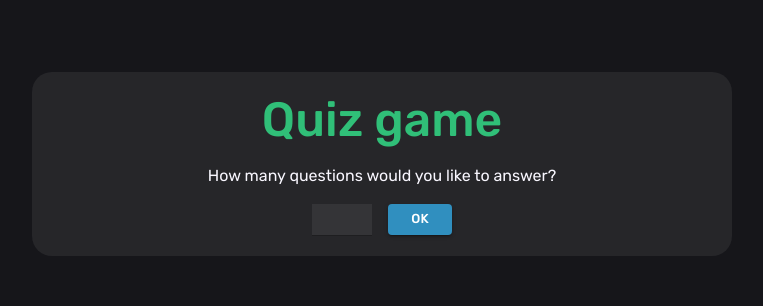
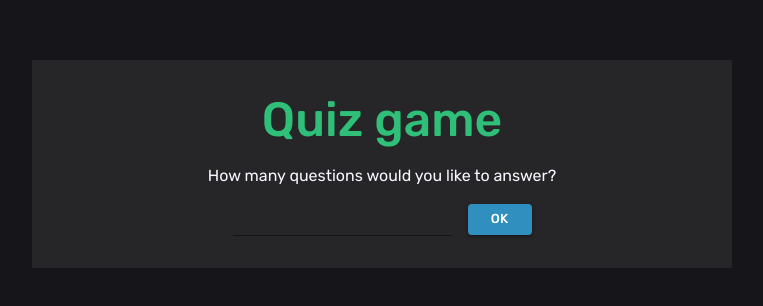
Before and after one commit to jfmacedo91/quiz-game, a Next.js app: page / in a window 1280 px wide. Shown: the part 236-542 px from the top of the page, without its empty margins (258-1021 px from the left). Built offline with nearby package versions, Linux system fonts and the light colour scheme.

Commit message:
added formik and yup

```diff
--- a/package.json
+++ b/package.json
@@ -12,9 +12,11 @@
     "@emotion/react": "^11.5.0",
     "@emotion/styled": "^11.3.0",
     "@material-ui/core": "^5.0.0-beta.5",
+    "formik": "^2.2.9",
     "next": "12.0.1",
     "react": "17.0.2",
-    "react-dom": "17.0.2"
+    "react-dom": "17.0.2",
+    "yup": "^0.32.11"
   },
   "devDependencies": {
     "@types/node": "^16.11.6",
--- a/src/pages/index.tsx
+++ b/src/pages/index.tsx
@@ -1,10 +1,29 @@
 import Head from 'next/head'
 import { Box } from '@material-ui/system'
-import { Button, TextField, Tooltip, Typography } from '@material-ui/core'
-import { useState } from 'react'
+import { Button, TextField, Typography } from '@material-ui/core'
+import { useFormik } from 'formik'
+import * as yup from 'yup'
+
+const validationSchema = yup.object().shape({
+  amount: yup.number()
+    .typeError('You must specify a number')
+    .required('Inform the number of questions')
+    .min(1, 'You need to answer at least 1 question')
+    .max(50, 'You can answer a maximum of 50')
+})
+
+function submit(values: any) {
+  console.log(values)
+}
 
 export default function Home() {
-  const [amount, setAmount] = useState(0)
+  const formik = useFormik({
+    onSubmit: submit,
+    validationSchema,
+    initialValues: {
+      amount: ''
+    }
+  })
 
   return (
     <>
@@ -24,9 +43,9 @@ export default function Home() {
           width='100%'
           maxWidth='700px'
           bgcolor='#FFF1'
-          borderRadius='20px'
           textAlign='center'
-          padding='20px'
+          paddingX={ 2 }
+          paddingY={ 4 }
         >
           <Typography
             variant='h3'
@@ -43,20 +62,19 @@ export default function Home() {
           >
             How many questions would you like to answer?
           </Typography>
-          <form>
-            <Tooltip title='You can answer a maximum of 50 questions' arrow>
+          <form onSubmit={ formik.handleSubmit }>
             <TextField
+              id='amount'
               variant='standard'
-                type='number'
               color='secondary'
+              onChange={ formik.handleChange }
+              value={ formik.values.amount }
+              helperText={ formik.errors.amount }
+              error={ !!formik.errors.amount }
               sx={ {
-                  width: '60px',
-                  marginRight: '16px',
-                  backgroundColor: '#FFF1'
+                marginRight: '16px'
               } }
-                onChange={ (e) => { setAmount(Number(e.target.value)) } }
             />
-            </Tooltip>
             <Button
               type='submit'
               variant='contained'
```
Also changed, not shown: 1 other file (tests, documents, lock files or other folders). Lines whose indentation alone changed are shown as unchanged.
